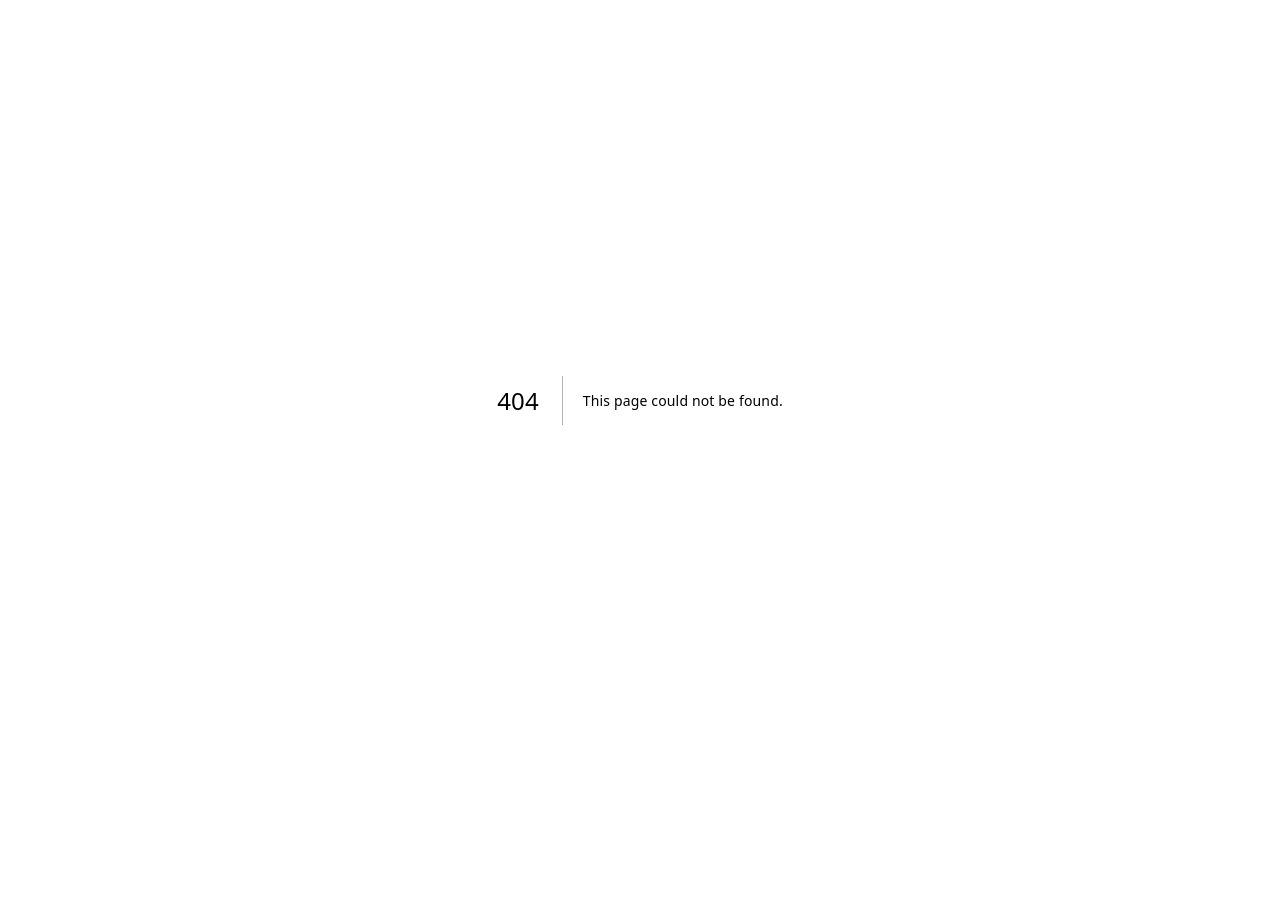
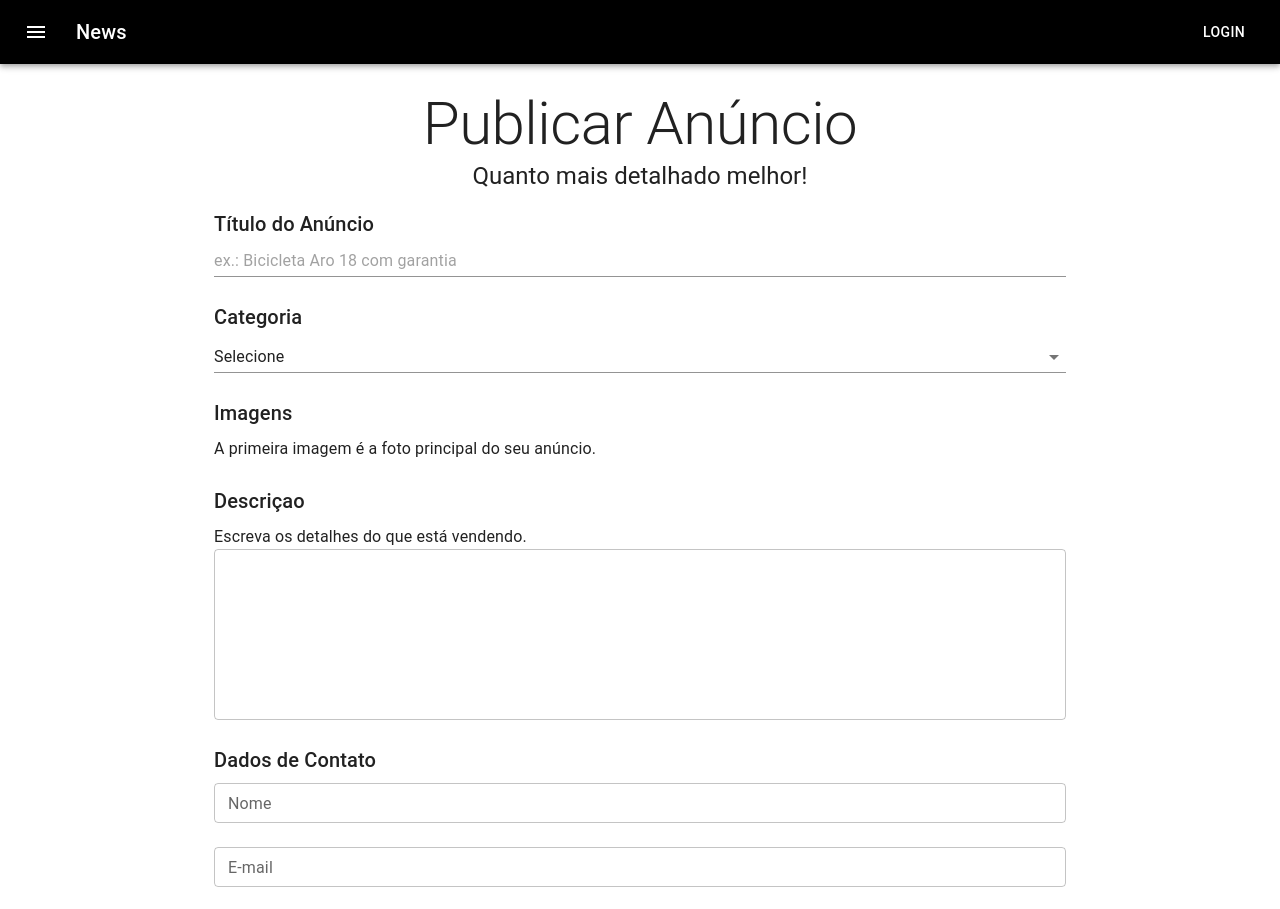
Before and after one commit to brunojacby/anunx, a Next.js app: page /user/publish in a window 1280 px wide. Before the commit this address had no page. Shown: the top 909 px of the page. Before the commit the page ends 800 px from the top, so only its background shows below. Built offline with nearby package versions, Linux system fonts and the light colour scheme.

Commit message:
adicionando pagina de cadastro

```diff
--- /dev/null
+++ b/pages/user/publish.js
@@ -0,0 +1,127 @@
+import { Button, Select, TextField, Typography } from '@mui/material'
+import { Box, Container } from '@mui/system'
+import TemplateDefault from '../../src/templates/Default'
+
+const BoxTema = {
+    backgroundColor: 'white',
+    marginBottom: 3,
+}
+
+
+const Publish = () => {
+    return (
+    <TemplateDefault>
+        <Container>
+            <Container maxWidth="sm">
+                <Typography component="h1" variant="h2" align='center' color="textPrimary" marginTop={3}>
+                    Publicar Anúncio
+                </Typography>
+                <Typography component="h5" variant="h5" align='center' color="textPrimary" marginBottom={2}>
+                    Quanto mais detalhado melhor!
+                </Typography>
+            </Container>
+
+            <Container maxWidth="md">
+                <Box sx={BoxTema}>
+                    <Typography component="h6" variant="h6" color="textPrimary" marginBottom={1}>
+                        Título do Anúncio
+                    </Typography>
+                    <TextField
+                        variant="standard"
+                        placeholder="ex.: Bicicleta Aro 18 com garantia"
+                        size='small'
+                        fullWidth
+                    ></TextField>
+                    <br /><br />
+                    <Typography component="h6" variant="h6" color="textPrimary" marginBottom={1}>
+                        Categoria
+                    </Typography>
+                    <Select
+                    variant="standard"
+                    native
+                    value=""
+                    fullWidth
+                    /*onChange={handleChangeCategory}*/
+                    inputProps={{
+                        name: 'age',
+                    }}
+                    >
+                        <option value={0}>Selecione</option>
+                        <option value={1}>Lazer</option>
+                        <option value={2}>Telemóveis e Tablets</option>
+                        <option value={3}>Agricultura</option>
+                        <option value={4}>Animais</option>
+                        <option value={5}>Desporto</option>
+
+                    </Select>
+                </Box>
+            </Container>
+
+            <Container maxWidth="md">
+                <Box sx={BoxTema}>
+                    <Typography component="h6" variant="h6" color="textPrimary" marginBottom={1}>
+                        Imagens
+                    </Typography>
+                    <Typography component="h8" variant="h8" color="textPrimary" marginBottom={1}>
+                        A primeira imagem é a foto principal do seu anúncio.
+                    </Typography>
+                </Box>
+            </Container>
+
+            <Container maxWidth="md">
+                <Box sx={BoxTema}>
+                    <Typography component="h6" variant="h6" color="textPrimary" marginBottom={1}>
+                        Descriçao
+                    </Typography>
+                    <Typography component="h8" variant="h8" color="textPrimary" marginBottom={1}>
+                        Escreva os detalhes do que está vendendo.
+                    </Typography>
+                    <TextField
+                    multiline
+                    rows={6}
+                    variant="outlined"
+                    fullWidth
+                    >
+                    </TextField>
+                </Box>
+            </Container>
+
+            <Container maxWidth="md">
+                <Box sx={BoxTema}>
+                    <Typography component="h6" variant="h6" color="textPrimary" gutterBottom>
+                        Dados de Contato
+                    </Typography>
+                    <TextField
+                    label="Nome"
+                    variant="outlined"
+                    size='small'
+                    fullWidth
+                    />
+                    <br /><br />
+                    <TextField
+                    label="E-mail"
+                    variant="outlined"
+                    size='small'
+                    fullWidth
+                    />
+                    <br /><br />
+                    <TextField
+                    label="Telefone"
+                    variant="outlined"
+                    size='small'
+                    fullWidth
+                    />
+                </Box>
+            </Container>
+
+            <Container>
+                <Box textAlign="center">
+                    <Button variant='contained' color='primary'>Publicar anúncio</Button>
+                </Box>
+            </Container>
+        </Container>
+    </TemplateDefault>
+    )
+}
+
+export default Publish
--- a/styles/globals.css
+++ b/styles/globals.css
@@ -83,6 +83,7 @@ html,
 body {
   max-width: 100vw;
   overflow-x: hidden;
+  background-color: blue;
 }
 
 body {
```
Also changed, not shown: pages/user/dashboard.js (+26 -20 lines).
